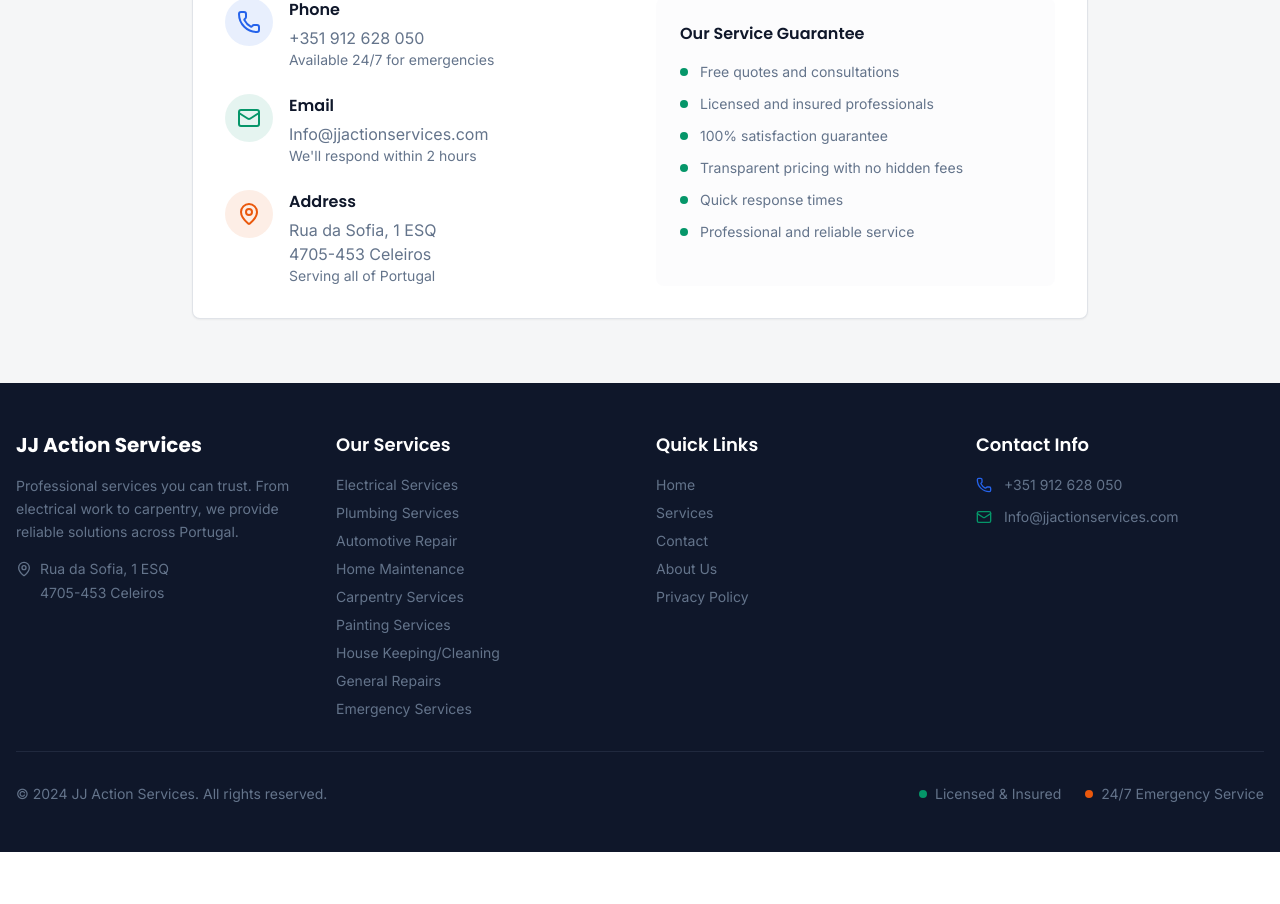
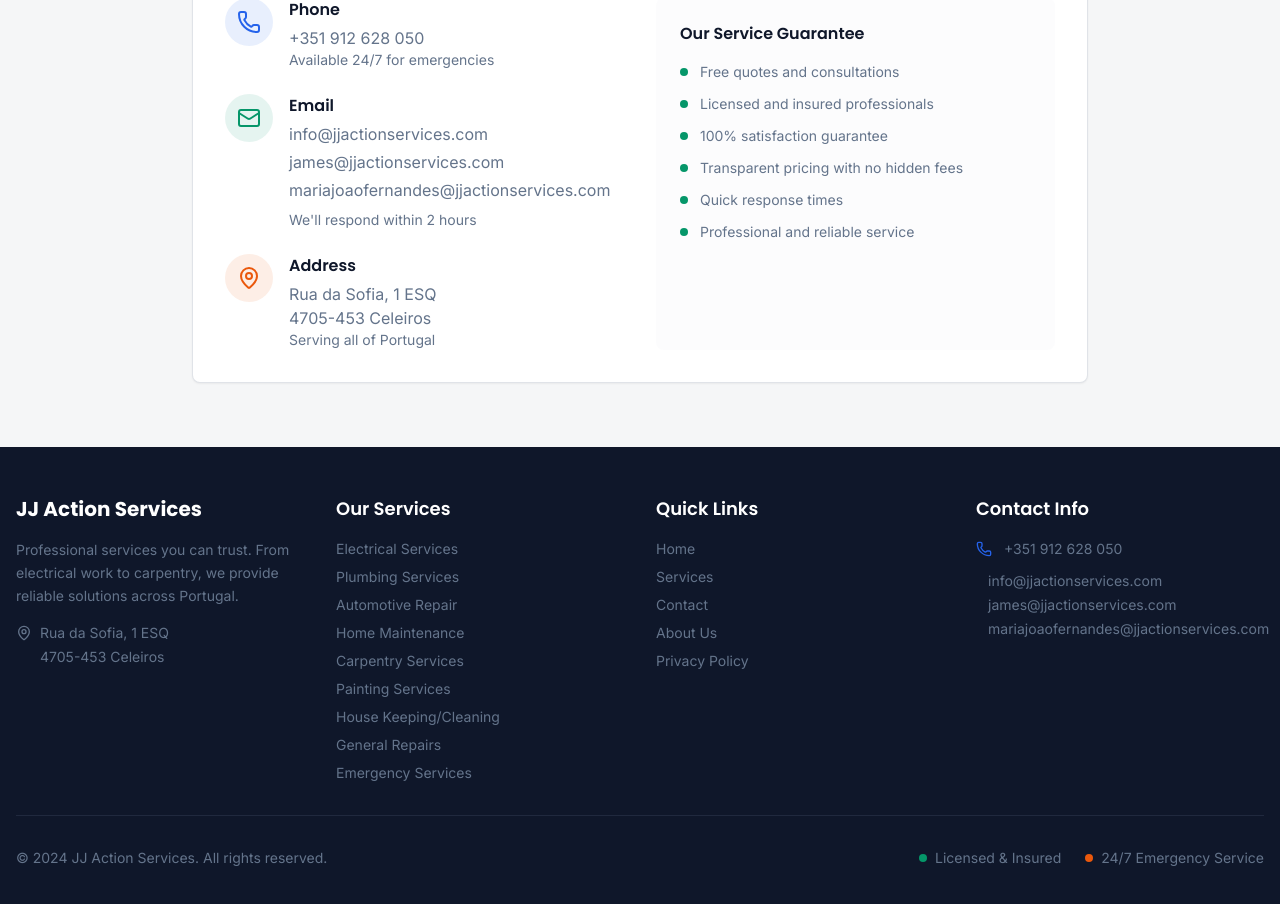
Before and after one commit to abhijith-ms/jj-action-service, a React (Vite) app: page / in a window 1280 px wide. Shown: the part 2880-3784 px from the top of the page. Before the commit the page ends 3732 px from the top, so only its background shows below. Built offline with nearby package versions, Linux system fonts and the light colour scheme.

Commit message:
Add multiple email addresses and comprehensive SEO optimization

```diff
--- a/index.html
+++ b/index.html
@@ -5,11 +5,121 @@
   <meta charset="UTF-8" />
   <link rel="icon" type="image/png" href="/favicon.png" />
   <meta name="viewport" content="width=device-width, initial-scale=1.0" />
+
+  <!-- SEO Meta Tags -->
+  <title>JJ Action Services - Professional Home & Business Services in Portugal</title>
+  <meta name="description" content="Professional electrical, plumbing, carpentry, automotive repair, and home maintenance services across Portugal. Licensed, insured, and available 24/7 for emergencies. Contact us for free quotes." />
+  <meta name="keywords" content="electrical services Portugal, plumbing services Portugal, carpentry services, automotive repair, home maintenance, house cleaning, emergency services, Celeiros, Braga, professional services" />
+  <meta name="author" content="JJ Action Services" />
+  <meta name="robots" content="index, follow" />
+  <meta name="language" content="English" />
+  <meta name="geo.region" content="PT" />
+  <meta name="geo.placename" content="Portugal" />
+  <meta name="geo.position" content="41.5518;-8.4229" />
+  <meta name="ICBM" content="41.5518, -8.4229" />
+
+  <!-- Open Graph Meta Tags -->
+  <meta property="og:title" content="JJ Action Services - Professional Home & Business Services in Portugal" />
+  <meta property="og:description" content="Professional electrical, plumbing, carpentry, automotive repair, and home maintenance services across Portugal. Licensed, insured, and available 24/7 for emergencies." />
+  <meta property="og:type" content="website" />
+  <meta property="og:url" content="https://jjactionservices.com" />
+  <meta property="og:site_name" content="JJ Action Services" />
+  <meta property="og:locale" content="en_US" />
+
+  <!-- Twitter Card Meta Tags -->
+  <meta name="twitter:card" content="summary_large_image" />
+  <meta name="twitter:title" content="JJ Action Services - Professional Services in Portugal" />
+  <meta name="twitter:description" content="Professional electrical, plumbing, carpentry, automotive repair, and home maintenance services across Portugal. Licensed, insured, and available 24/7." />
+
+  <!-- Business Schema Markup -->
+  <script type="application/ld+json">
+  {
+    "@context": "https://schema.org",
+    "@type": "LocalBusiness",
+    "name": "JJ Action Services",
+    "description": "Professional electrical, plumbing, carpentry, automotive repair, and home maintenance services across Portugal",
+    "url": "https://jjactionservices.com",
+    "telephone": "+351912628050",
+    "email": "info@jjactionservices.com",
+    "address": {
+      "@type": "PostalAddress",
+      "streetAddress": "Rua da Sofia, 1 ESQ",
+      "postalCode": "4705-453",
+      "addressLocality": "Celeiros",
+      "addressCountry": "PT"
+    },
+    "geo": {
+      "@type": "GeoCoordinates",
+      "latitude": "41.5518",
+      "longitude": "-8.4229"
+    },
+    "openingHours": "Mo-Fr 08:00-18:00, Sa 09:00-16:00",
+    "serviceArea": {
+      "@type": "Country",
+      "name": "Portugal"
+    },
+    "hasOfferCatalog": {
+      "@type": "OfferCatalog",
+      "name": "Professional Services",
+      "itemListElement": [
+        {
+          "@type": "Offer",
+          "itemOffered": {
+            "@type": "Service",
+            "name": "Electrical Services",
+            "description": "Professional electrical installations, repairs, and maintenance"
+          }
+        },
+        {
+          "@type": "Offer",
+          "itemOffered": {
+            "@type": "Service",
+            "name": "Plumbing Services",
+            "description": "Complete plumbing solutions from leak repairs to full system installations"
+          }
+        },
+        {
+          "@type": "Offer",
+          "itemOffered": {
+            "@type": "Service",
+            "name": "Carpentry Services",
+            "description": "Custom carpentry work including furniture, cabinets, and structural repairs"
+          }
+        },
+        {
+          "@type": "Offer",
+          "itemOffered": {
+            "@type": "Service",
+            "name": "Automotive Repair",
+            "description": "Expert car maintenance and repair services"
+          }
+        },
+        {
+          "@type": "Offer",
+          "itemOffered": {
+            "@type": "Service",
+            "name": "Home Maintenance",
+            "description": "Comprehensive home maintenance services"
+          }
+        },
+        {
+          "@type": "Offer",
+          "itemOffered": {
+            "@type": "Service",
+            "name": "House Keeping/Cleaning",
+            "description": "Professional cleaning services for homes and offices"
+          }
+        }
+      ]
+    }
+  }
+  </script>
+
+  <!-- Fonts -->
   <link rel="preconnect" href="https://fonts.googleapis.com">
   <link rel="preconnect" href="https://fonts.gstatic.com" crossorigin>
   <link href="https://fonts.googleapis.com/css2?family=Inter:wght@400;500&family=Poppins:wght@500;600;700&display=swap"
     rel="stylesheet">
-  <title>JJ Action Services - Professional Services in Portugal</title>
 </head>
 
 <body>
--- a/src/components/Contact.tsx
+++ b/src/components/Contact.tsx
@@ -45,13 +45,27 @@ export default function Contact() {
                   </div>
                   <div>
                     <h4 className="font-semibold font-heading text-navy mb-1">Email</h4>
-                    <a
-                      href="mailto:Info@jjactionservices.com"
-                      className="font-body text-cool-gray hover:text-primary transition-colors cursor-pointer"
-                    >
-                      Info@jjactionservices.com
-                    </a>
-                    <p className="text-sm font-body text-cool-gray">We'll respond within 2 hours</p>
+                    <div className="space-y-1">
+                      <a
+                        href="mailto:info@jjactionservices.com"
+                        className="block font-body text-cool-gray hover:text-primary transition-colors cursor-pointer"
+                      >
+                        info@jjactionservices.com
+                      </a>
+                      <a
+                        href="mailto:james@jjactionservices.com"
+                        className="block font-body text-cool-gray hover:text-primary transition-colors cursor-pointer"
+                      >
+                        james@jjactionservices.com
+                      </a>
+                      <a
+                        href="mailto:mariajoaofernandes@jjactionservices.com"
+                        className="block font-body text-cool-gray hover:text-primary transition-colors cursor-pointer"
+                      >
+                        mariajoaofernandes@jjactionservices.com
+                      </a>
+                    </div>
+                    <p className="text-sm font-body text-cool-gray mt-2">We'll respond within 2 hours</p>
                   </div>
                 </div>
 
--- a/src/components/Footer.tsx
+++ b/src/components/Footer.tsx
@@ -106,14 +106,28 @@ export default function Footer() {
                   +351 912 628 050
                 </a>
               </div>
-              <div className="flex items-center space-x-3">
-                <Mail className="w-4 h-4 text-emerald" />
-                <a
-                  href="mailto:Info@jjactionservices.com"
-                  className="hover:text-primary transition-colors cursor-pointer"
-                >
-                  Info@jjactionservices.com
-                </a>
+              <div className="flex items-start space-x-3">
+                <Mail className="w-4 h-4 text-emerald mt-0.5" />
+                <div className="space-y-1">
+                  <a
+                    href="mailto:info@jjactionservices.com"
+                    className="block hover:text-primary transition-colors cursor-pointer"
+                  >
+                    info@jjactionservices.com
+                  </a>
+                  <a
+                    href="mailto:james@jjactionservices.com"
+                    className="block hover:text-primary transition-colors cursor-pointer"
+                  >
+                    james@jjactionservices.com
+                  </a>
+                  <a
+                    href="mailto:mariajoaofernandes@jjactionservices.com"
+                    className="block hover:text-primary transition-colors cursor-pointer"
+                  >
+                    mariajoaofernandes@jjactionservices.com
+                  </a>
+                </div>
               </div>
             </div>
           </div>
```
